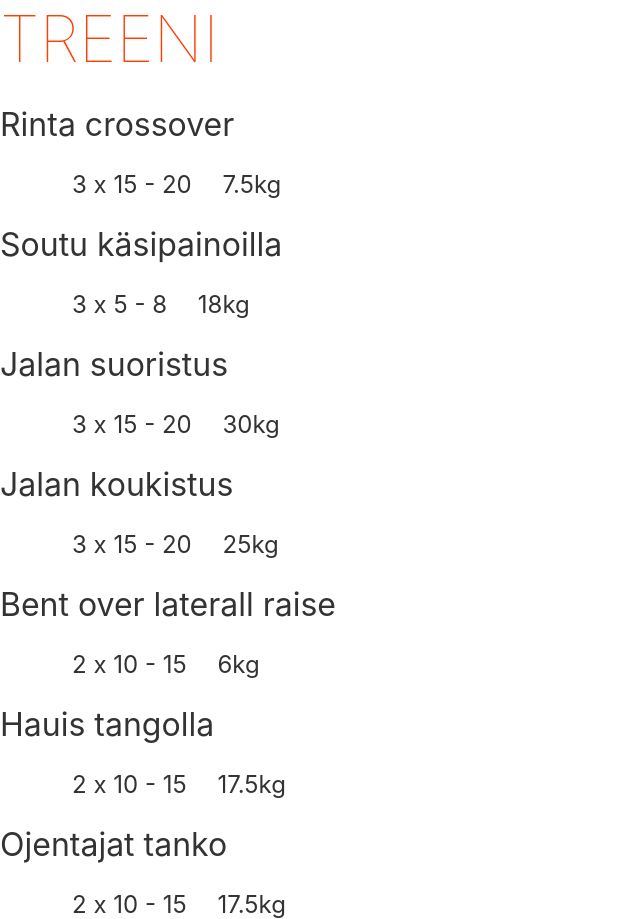
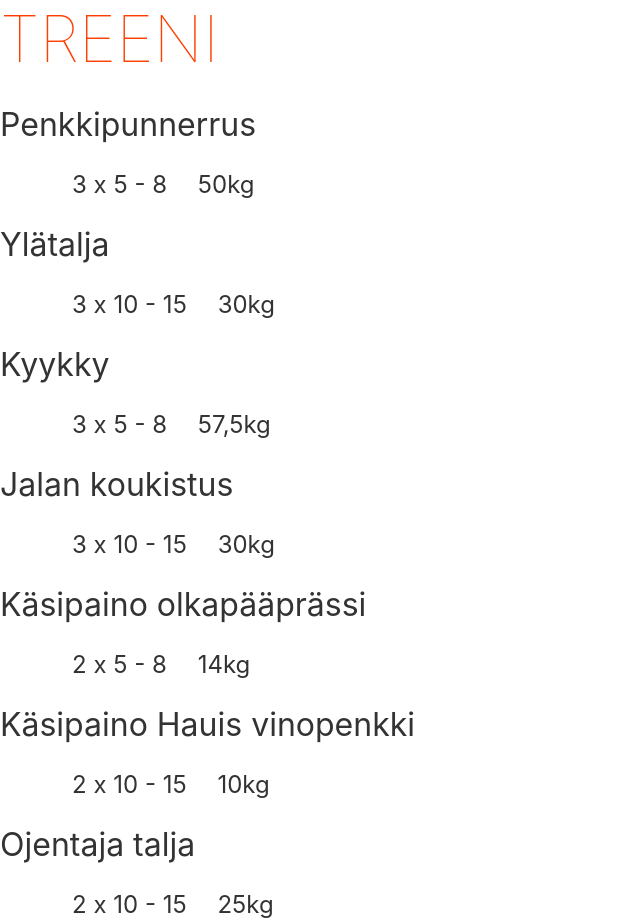
Before and after one commit to mlackman/exerciseapp, a Svelte app: page / in a window 1280 px wide. Shown: the whole page, without its empty margins (0-640 px from the left). Built offline with nearby package versions, Linux system fonts and the light colour scheme.

Commit message:
new exec

```diff
--- a/src/App.svelte
+++ b/src/App.svelte
@@ -1,5 +1,5 @@
 <script>
-    /*
+
     let exercises = [
         {
             "name": "Penkkipunnerrus",
@@ -24,7 +24,7 @@
         {
             "name": "Käsipaino olkapääprässi",
             "repeats": "2 x 5 - 8",
-            "weight": "12kg",
+            "weight": "14kg",
         },
         {
             "name": "Käsipaino Hauis vinopenkki",
@@ -37,7 +37,6 @@
             "weight": "25kg",
         },
     ]
-    */
     /*
     let exercises = [
         {
@@ -78,7 +77,7 @@
 
     ]
     */
-
+    /*
 
     let exercises = [
         {
@@ -89,7 +88,7 @@
         {
             "name": "Soutu käsipainoilla",
             "repeats": "3 x 5 - 8",
-            "weight": "18kg",
+            "weight": "20kg",
         },
         {
             "name": "Jalan suoristus",
@@ -117,6 +116,7 @@
             "weight": "17.5kg",
         },
     ]
+    */
 
  </script>
 <style>
```
